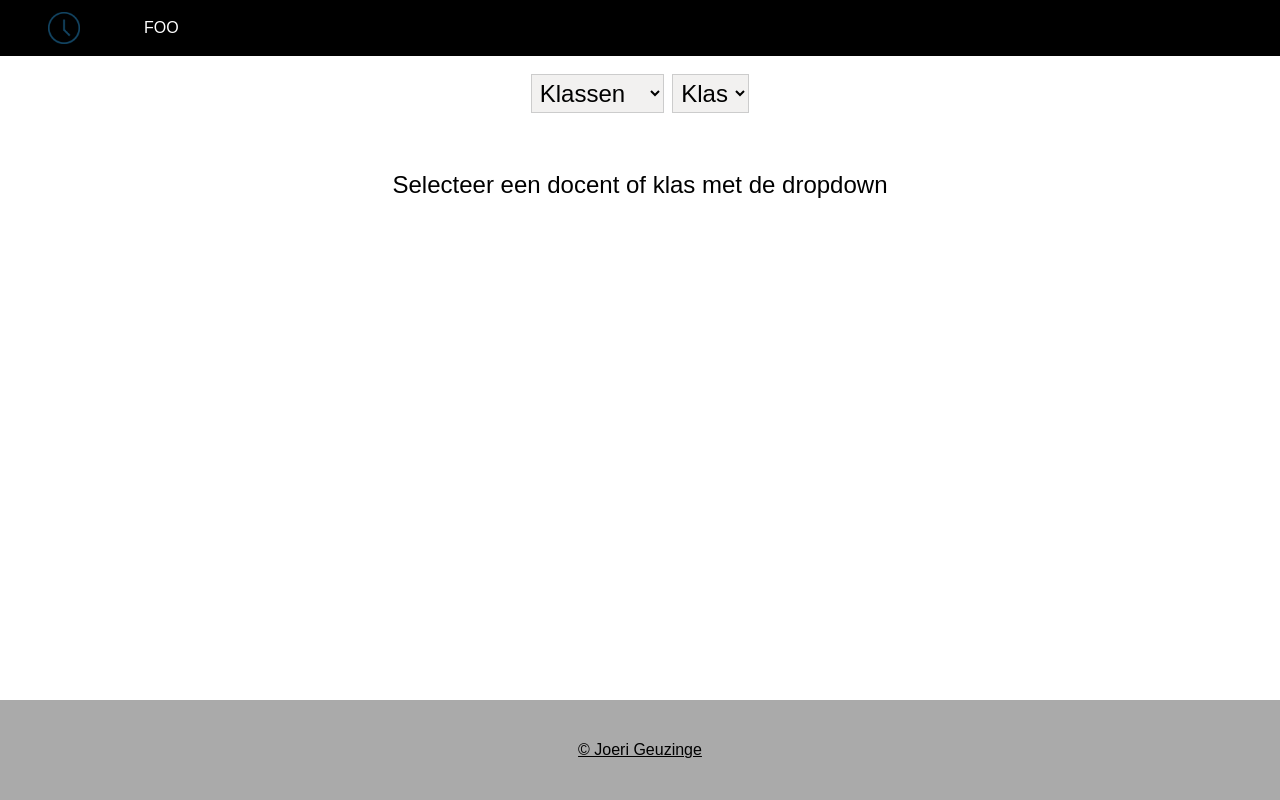
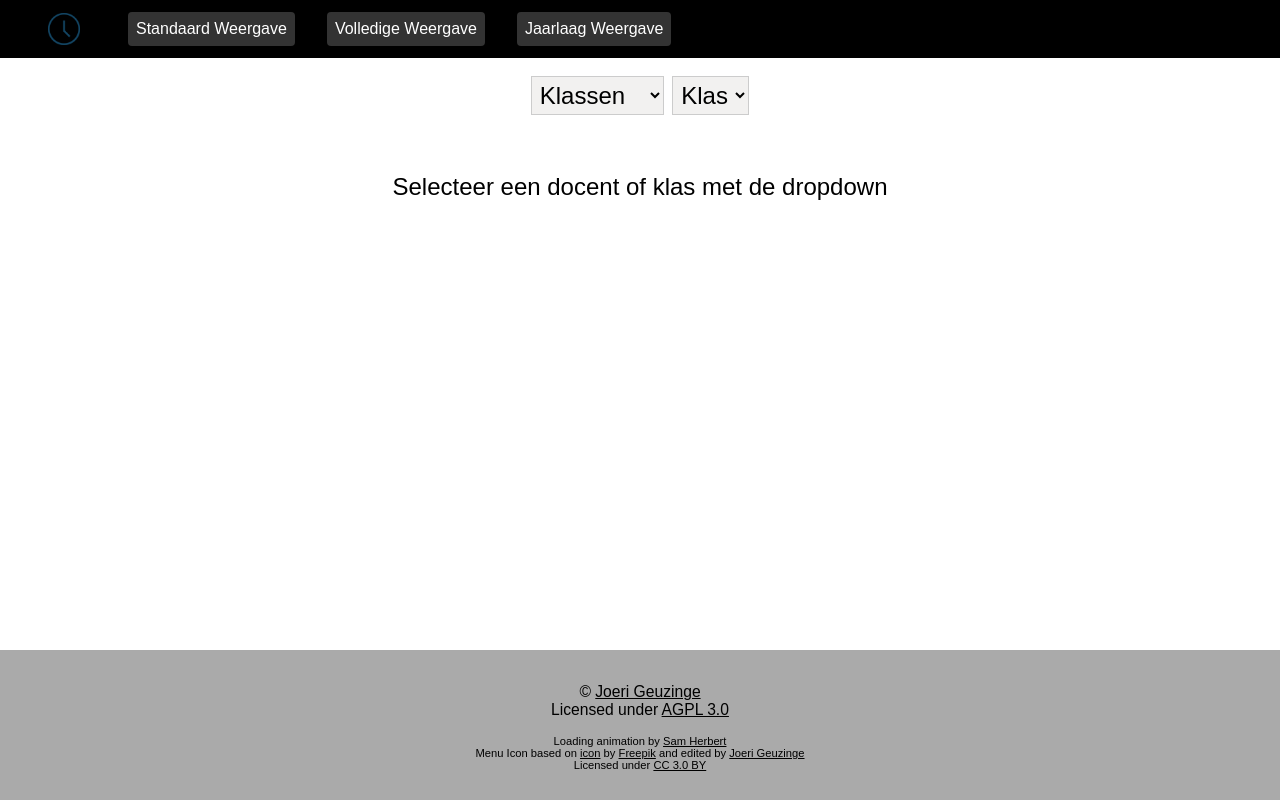
Before and after one commit to Joeri-G/PALweekplanner, a PHP site: page / in a window 1280 px wide. Run offline with PHP 8.4, Linux system fonts and the light colour scheme; the visitor is signed in with stand-in values (Sample User, id 1); data that the repository does not hold is empty.

Commit message:
Added menu for smaller devices & started development for view selection

```diff
--- /dev/null
+++ b/html/css/master.css
@@ -0,0 +1,207 @@
+/* CSS door Joeri Geuzinge, minified door CSSPortal */
+html,body {
+	font-family: 'Barlow Semi Condensed',sans-serif;
+	height: 100%;
+	margin: 0;
+	font-size: 16px;
+}
+
+* {
+	box-sizing: border-box;
+	/*idk waarom en hoe maar dit fixt problemen op Chrome for Android*/
+	max-width: 999999px;
+	max-height: 999999px;
+}
+
+a {
+	color: inherit;
+}
+
+a:hover {
+	color: grey;
+}
+
+nav {
+	align-items: center;
+	background: #000;
+	color: #fff;
+	display: flex;
+	padding: 4px 16px;
+}
+
+nav > a, .items a {
+  text-decoration: none;
+  padding: 8px;
+  border-radius: 4px;
+  background: #333;
+}
+
+nav * {
+  display: inline-block;
+  margin: 8px 16px;
+}
+
+nav > *:first-child {
+  margin: 8px 32px;
+}
+
+nav > *:last-child {
+	display: none;
+}
+
+nav img, nav span {
+	height: 2em;
+}
+
+/* css om menu opties op kleiner scherm te verbergen en in plaats daar van een hamburger menu te laten zien */
+@media (max-width: 1250px) {
+	nav {
+		font-size: 2em;
+	}
+  nav > a {
+    display: none;
+  }
+
+	nav {
+		display: grid;
+		grid-template-columns: 1fr 1fr;
+	}
+
+  nav > :last-child {
+		cursor: pointer;
+		display: flex;
+		justify-content: flex-end;
+		align-items: center;
+  }
+}
+
+/* full menu css */
+
+menu {
+  display: none; /* Hidden by default */
+  position: fixed; /* Stay in place */
+  z-index: 2; /* Sit on top */
+  left: 0;
+	right: 0;
+	top: 0;
+	bottom: 0;
+	background-color: #000;
+	color: #fff;
+	margin: 0;
+}
+
+.top {
+	display: block;
+	margin-top: 32px;
+	display: grid;
+	grid-template-columns: 1fr 1fr;
+}
+
+.close {
+	cursor: pointer;
+}
+
+.top > span {
+	margin: 0 auto;
+}
+
+menu img {
+	height: 3em;
+	width: 3em;
+}
+
+.items {
+	margin: 32px;
+	font-size: 2em;
+	display: grid;
+	grid-template-columns: 1fr;
+	line-height: 2.5;
+	text-align: center;
+}
+
+/* loading css */
+/* The Modal (background) */
+#loading, #messageModal {
+	display: none;
+	position: fixed;
+	z-index: 1;
+	padding-top: 100px;
+	left: 0;
+	top: 0;
+	width: 100%;
+	height: 100%;
+	overflow: auto;
+	background-color: rgba(0,0,0,0.4);
+}
+/* Modal Content */
+#loading > div {
+	margin: auto;
+	text-align: center;
+}
+
+#loading img {
+	width: 25%;
+}
+
+.fade-in {
+	animation: animateFadeIn 0.2s;
+}
+
+@keyframes animateFadeIn {
+	from {
+		transform: scale(0);
+	}
+
+	to {
+		transform: scale(1);
+		display: none;
+	}
+}
+
+.fade-out {
+	animation: animateFadeOut 0.2s;
+}
+
+@keyframes animateFadeOut {
+	from {
+		transform: scale(1);
+	}
+
+	to {
+		transform: scale(0);
+		display: none;
+	}
+}
+
+#messageModalContent {
+	margin: 0 auto 32px auto;
+	width: 40%;
+	background: white;
+	border-radius: 24px;
+	padding: 32px;
+}
+
+select,input,button {
+	background: #f2f1f0;
+	border: 1px solid #ccc;
+	cursor: pointer;
+	margin: 2px;
+	padding: 4px;
+	resize: vertical;
+}
+
+footer {
+	align-items: center;
+	background: #aaa;
+	bottom: 0;
+	display: flex;
+	height: 150px;
+	justify-content: center;
+	width: 100%;
+	font-size: 0.7em;
+	text-align: center;
+}
+
+footer > span > p:first-child {
+	font-size: 1.4em;
+}
--- a/html/css/rooster.css
+++ b/html/css/rooster.css
@@ -1,43 +1,4 @@
 /* CSS door Joeri Geuzinge, minified door CSSPortal */
-html,body {
-	font-family: 'Barlow Semi Condensed',sans-serif;
-	height: 100%;
-	margin: 0;
-	font-size: 16px;
-}
-
-* {
-	box-sizing: border-box;
-	/*idk waarom en hoe maar dit fixt problemen op Chrome for Android*/
-	max-width: 999999px;
-	max-height: 999999px;
-}
-
-a {
-	color: inherit;
-}
-
-a:hover {
-	color: darkgrey;
-}
-
-nav {
-	align-items: center;
-	background: #000;
-	color: #fff;
-	display: flex;
-	padding: 4px 16px;
-}
-
-nav * {
-	display: inline-block;
-	margin: 8px 32px;
-}
-
-nav img {
-	height: 2em;
-}
-
 main {
 	display: grid;
 	grid-template-columns: repeat(5,1fr);
@@ -66,15 +27,6 @@ main {
 	min-height: 32px;
 }
 
-select,input,button {
-	background: #f2f1f0;
-	border: 1px solid #ccc;
-	cursor: pointer;
-	margin: 2px;
-	padding: 4px;
-	resize: vertical;
-}
-
 .select {
 	display: block;
 	margin: 16px auto;
@@ -97,17 +49,7 @@ button.close {
 	width: 2em;
 }
 
-td:nth-child(even) {
-	padding-left: 24px;
-}
-
-.input select,.input tr,.input td {
-	padding-left: 0;
-}
-
 .input select,.input button,.input input {
-	border-radius: 0;
-	margin: 4px;
 	width: 100%;
 }
 
@@ -119,77 +61,6 @@ section > p {
 
 div p {
 	font-size: 1em;
-}
-
-footer {
-	align-items: center;
-	background: #aaa;
-	bottom: 0;
-	display: flex;
-	height: 100px;
-	justify-content: center;
-	width: 100%;
-}
-/* loading css */
-/* The Modal (background) */
-#loading, #messageModal {
-	display: none;
-	position: fixed;
-	z-index: 1;
-	padding-top: 100px;
-	left: 0;
-	top: 0;
-	width: 100%;
-	height: 100%;
-	overflow: auto;
-	background-color: rgba(0,0,0,0.4);
-}
-/* Modal Content */
-#loading > div {
-	margin: auto;
-	text-align: center;
-}
-
-#loading img {
-	width: 25%;
-}
-
-.fade-in {
-	animation: animateFadeIn 0.2s;
-}
-
-@keyframes animateFadeIn {
-	from {
-		transform: scale(0);
-	}
-
-	to {
-		transform: scale(1);
-		display: none;
-	}
-}
-
-.fade-out {
-	animation: animateFadeOut 0.2s;
-}
-
-@keyframes animateFadeOut {
-	from {
-		transform: scale(1);
-	}
-
-	to {
-		transform: scale(0);
-		display: none;
-	}
-}
-
-#messageModalContent {
-	margin: 0 auto 32px auto;
-	width: 40%;
-	background: white;
-	border-radius: 24px;
-	padding: 32px;
 }
 
 .menu {
--- a/html/index.php
+++ b/html/index.php
@@ -5,6 +5,28 @@ if (!isset($_SESSION['loggedin'])) {
   header("location: /login");
   die();
 }
+/*
+0 = klas/docent
+1 = full
+2 = jaarlaag
+*/
+$mode = 0;
+
+$modes = array('default', 'full', 'jaarlaag');
+
+if (isset($_GET['mode']) && in_array($_GET['mode'], $modes)) {
+  $mode = array_search($_GET['mode'], $modes);
+}
+
+
+if (isset($_GET['full']) && $_GET['full'] == 'true') {
+  $mode = 1;
+}
+
+if (isset($_GET['jaarlaag']) && $_GET['jaarlaag'] == 'true') {
+  $mode = 2;
+}
+
  ?>
 <!DOCTYPE html>
 <html lang="en" dir="ltr">
@@ -14,8 +36,16 @@ if (!isset($_SESSION['loggedin'])) {
     <!-- icon -->
     <link rel="shortcut icon" href="/img/logo.png">
     <!-- css -->
+    <link rel="stylesheet" href="/css/master.css">
+<?php
+//css style sheets depend on mode
+if ($mode == 0):?>
     <link rel="stylesheet" href="/css/rooster.css">
-    <!-- <link rel="stylesheet" href="/css/fork.css"> -->
+<?php elseif ($mode == 1):?>
+    <link rel="stylesheet" href="/css/fullRooster.css">
+<?php elseif ($mode == 2): ?>
+    <link rel="stylesheet" href="/css/jaarlaagRooster.css">
+<?php endif;?>
     <!-- title -->
     <title>Rooster</title>
     <!-- CDN -->
@@ -25,8 +55,33 @@ if (!isset($_SESSION['loggedin'])) {
   <body>
     <nav>
       <img src="/img/logo.png" alt="Logo">
-      <p>FOO</p>
+      <a href="/?mode=default" target="_self" rel="noreferrer">Standaard Weergave</a>
+      <a href="/?mode=full" target="_self" rel="noreferrer">Volledige Weergave</a>
+      <a href="/?mode=jaarlaag" target="_self" rel="noreferrer">Jaarlaag Weergave</a>
+      <span onclick="menu(true)"><img src="/img/menu.svg" alt="menu"></span>
     </nav>
+    <menu>
+      <div class="items">
+        <div class="top">
+          <span>
+            <img src="/img/logo.png" alt="Logo">
+          </span>
+          <span>
+            <img src ="/img/close.svg" alt="Close" onclick="menu(false)" class="close">
+          </span>
+        </div>
+        <span>
+          <a href="/?mode=default" target="_self" rel="noreferrer">Standaard Weergave</a>
+        </span>
+        <span>
+          <a href="/?mode=full" target="_self" rel="noreferrer">Volledige Weergave</a>
+        </span>
+        <span>
+          <a href="/?mode=jaarlaag" target="_self" rel="noreferrer">Jaarlaag Weergave</a>
+        </span>
+      </div>
+    </menu>
+<?php if ($mode == 0): ?>
     <div class="select">
       <select name="displayMode" onchange="buildSelect(this.value);">
         <option value="klas" selected>Klassen</option>
@@ -38,6 +93,9 @@ if (!isset($_SESSION['loggedin'])) {
     <main style="display:block">
       <p style="font-size:1.5em;text-align:center">Selecteer een docent of klas met de dropdown</p>
     </main>
+<?php else: ?>
+    <main></main>
+<?php endif ?>
     <!-- Loading svg -->
     <div id="loading">
       <div id="loadingContent">
@@ -49,9 +107,37 @@ if (!isset($_SESSION['loggedin'])) {
       </div>
     </div>
     <footer style="position:absolute">
-      <p><a href="https://www.joerigeuzinge.nl/" target="_blank" rel="noreferrer">&copy; Joeri Geuzinge</a></p>
+      <span>
+        <p>&copy; <a href="https://www.joerigeuzinge.nl/" target="_blank" rel="noreferrer">Joeri Geuzinge</a><br>Licensed under <a href="https://www.gnu.org/licenses/agpl-3.0.txt" target="_blank" rel="noreferrer">AGPL 3.0</a> </p>
+        <p>
+          Loading animation by <a href="http://samherbert.net/svg-loaders/" rel="noreferrer" target="_blank">Sam Herbert</a>
+          <br>
+          Menu Icon based on <a href="https://www.flaticon.com/free-icon/menu-button-of-three-horizontal-lines_56763" rel="noreferrer" target="_blank">icon</a> by
+          <a href="https://www.flaticon.com/authors/freepik" rel="noreferrer" target="_blank">Freepik</a>
+          and edited by <a href="https://www.joerigeuzinge.nl/" target="_blank" rel="noreferrer">Joeri Geuzinge</a><br>
+          Licensed under <a href="https://creativecommons.org/licenses/by/3.0/" target="_blank" rel="noreferrer">CC 3.0 BY</a>
+        </p>
+      </span>
     </footer>
+<?php if ($mode == 0): ?>
     <script src="/js/roosterMaster.js" charset="utf-8"></script>
     <script src="/js/rooster.js" charset="utf-8"></script>
+<?php elseif ($mode == 1): ?>
+    <script src="/js/roosterFullMaster.js" charset="utf-8"></script>
+    <script src="/js/roosterFull.js" charset="utf-8"></script>
+<?php elseif ($mode == 2): ?>
+    <script src="/js/roosterJaarlaagMaster.js" charset="utf-8"></script>
+    <script src="/js/roosterJaarlaag.js" charset="utf-8"></script>
+<?php endif; ?>
+    <script type="text/javascript">
+      function menu(bool) {
+        if (bool) {
+          let menu = document.getElementsByTagName('menu')[0].style.display = 'block';
+        }
+        else if (!bool) {
+          let menu = document.getElementsByTagName('menu')[0].style.display = 'none';
+        }
+      }
+    </script>
   </body>
 </html>
```
Also changed, not shown: html/css/fullRooster.css (added), html/css/jaarlaagRooster.css (added), html/img/close.svg (added), html/img/menu.svg (added), html/js/roosterFull.js (added), html/js/roosterFullMaster.js (added).
